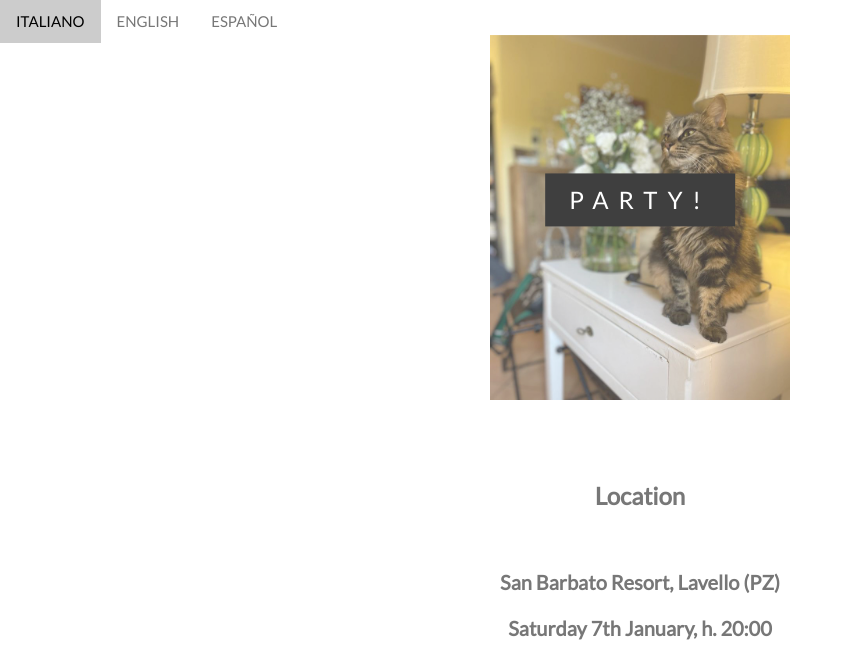
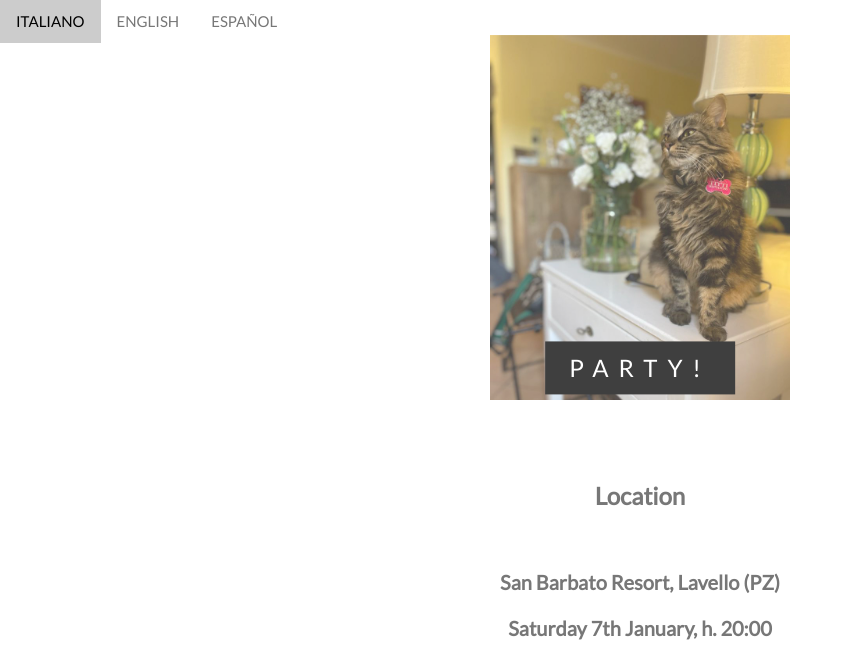
Before and after one commit to mrg-bday/invito, a plain HTML site: page en.html in a window 1280 px wide. Shown: the top 658 px of the page, without its empty margins (0-863 px from the left). Drawn offline with nearby package versions, Linux system fonts and the light colour scheme; grey boxes are pictures that could not be loaded.

Commit message:
Add files via upload

```diff
--- a/en.html
+++ b/en.html
@@ -13,6 +13,13 @@ body, html {
   height: 100%;
   color: #777;
   line-height: 1.8;
+}
+
+.w3-display-middle {
+  position: absolute;
+  top: 92%;
+  left: 50%;
+  transform: translate(-50%,-50%);
 }
 
 /* Create a Parallax Effect */
```
Also changed, not shown: es.html (+7 -0 lines).
